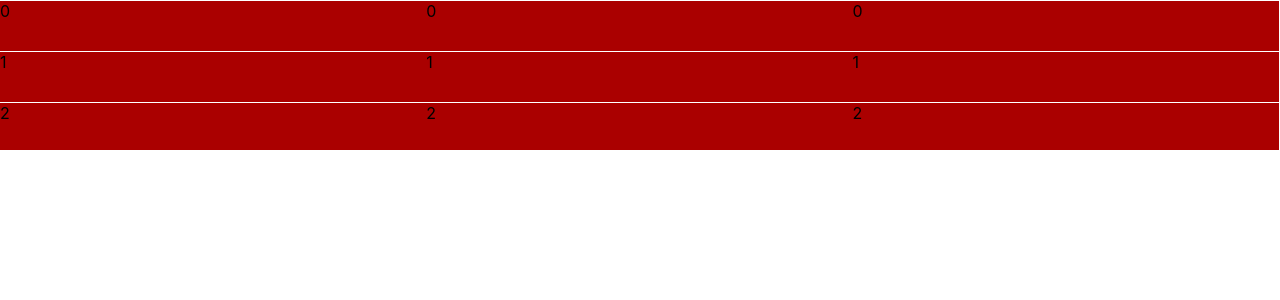
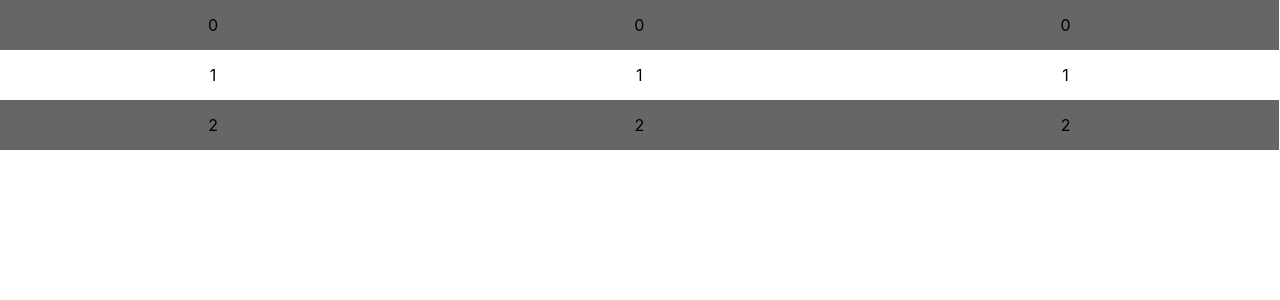
Before and after one commit to lexguy/react-slidepicker, a React (Create React App) app: page / in a window 1280 px wide. Shown: the top 300 px of the page. Built offline with nearby package versions, Linux system fonts and the light colour scheme.

Commit message:
position correct

```diff
--- a/src/react-slidepicker/src/index.tsx
+++ b/src/react-slidepicker/src/index.tsx
@@ -37,6 +37,8 @@ class RePicker extends React.Component {
           visibleNum={5}
           done={() => {}}
         />
+
+        <div />
       </div>
     );
   }
--- a/src/react-slidepicker/src/single.tsx
+++ b/src/react-slidepicker/src/single.tsx
@@ -1,11 +1,11 @@
 /*
  * @Author: xuwei
  * @Date: 2021-01-08 10:41:24
- * @LastEditTime: 2021-01-14 18:22:03
+ * @LastEditTime: 2021-01-15 16:03:29
  * @LastEditors: xuwei
  * @Description:
  */
-import React, { useRef, useState } from "react";
+import React, { CSSProperties, useRef, useState } from "react";
 
 interface IProps {
   list: object[];
@@ -31,9 +31,21 @@ interface ICurrent {
 }
 
 export function SingleSlide(props: IProps) {
+  const {
+    list,
+    itemHeight,
+    visibleNum,
+    activeBgColor,
+    normalBgColor,
+    normalBgOpacity,
+  } = props;
+
   const [offsetY, setOffSetY] = useState(0);
+
   // 保存实例变量的 useRef 的（TS）类型是自定义interface,
   // 绑定到 DOM div 上的时候是 HTMLDivElement
+  // const eventRef = useRef<HTMLDivElement>(null);
+
   let comRef = useRef<ICurrent>({ initOff: 0, wrapOffset: 0 }).current;
 
   /** ----------------------------------- Touch ----------------------------------------- */
@@ -49,23 +61,31 @@ export function SingleSlide(props: IProps) {
   const onMoveEnd = (event: React.TouchEvent) => {
     const touchY = event.changedTouches[0].pageY;
     comRef.wrapOffset = comRef.wrapOffset + (touchY - comRef.initOff);
+    correctPosition();
+  };
+
+  // 拖动结束的时候 位置修正
+  const correctPosition = () => {
+    const isPositive = comRef.wrapOffset > 0;
+    let integer: number = Math.round(Math.abs(comRef.wrapOffset / itemHeight));
+    const postion = isPositive
+      ? integer * itemHeight
+      : -1 * integer * itemHeight;
+    comRef.wrapOffset = postion;
+    setOffSetY(postion);
   };
 
   /** ----------------------------------- Render ----------------------------------------- */
 
-  const {
-    list,
-    itemHeight,
-    visibleNum,
-    activeBgColor,
-    normalBgColor,
-    normalBgOpacity,
-  } = props;
   return (
     <div
+      // ref={eventRef}
       onTouchMove={onMoving}
       onTouchStart={onStart}
       onTouchEnd={onMoveEnd}
+      style={{ width: "33.3vw", position: "relative" }}
+    >
+      <div
         style={{
           transform: `translateY(${offsetY}px)`,
           width: `33.3vw`,
@@ -73,21 +93,41 @@ export function SingleSlide(props: IProps) {
         }}
       >
         {[1, 1, 1, 11, 1].map((item, index) => (
-        <div
-          key={index}
-          style={{
-            width: `100%`,
-            height: itemHeight,
-            marginTop: 1,
-            backgroundColor: "#a00",
-          }}
-        >
-          <span>{index}</span>
+          <span key={index} style={{ ...itemstyle, height: itemHeight }}>
+            {index}
+          </span>
+        ))}
       </div>
-      ))}
+      <div style={{ ...masktop, height: itemHeight }} />
+      <div style={{ ...maskbot, height: itemHeight }} />
     </div>
   );
 }
+
+const masktop: CSSProperties = {
+  position: "absolute",
+  top: 0,
+  left: 0,
+  width: "33.3vw",
+  opacity: 0.6,
+  // width:'',
+  backgroundColor: "#000",
+};
+const maskbot: CSSProperties = {
+  position: "absolute",
+  top: 100,
+  left: 0,
+  width: "33.3vw",
+  opacity: 0.6,
+  // width:'',
+  backgroundColor: "#000",
+};
+const itemstyle: CSSProperties = {
+  width: `100%`,
+  display: "flex",
+  alignItems: "center",
+  justifyContent: "center",
+};
 
 // interface State {
 //   offsetY: number;
```
Also changed, not shown: 1 other file (tests, documents, lock files or other folders). Lines whose indentation alone changed are shown as unchanged.
